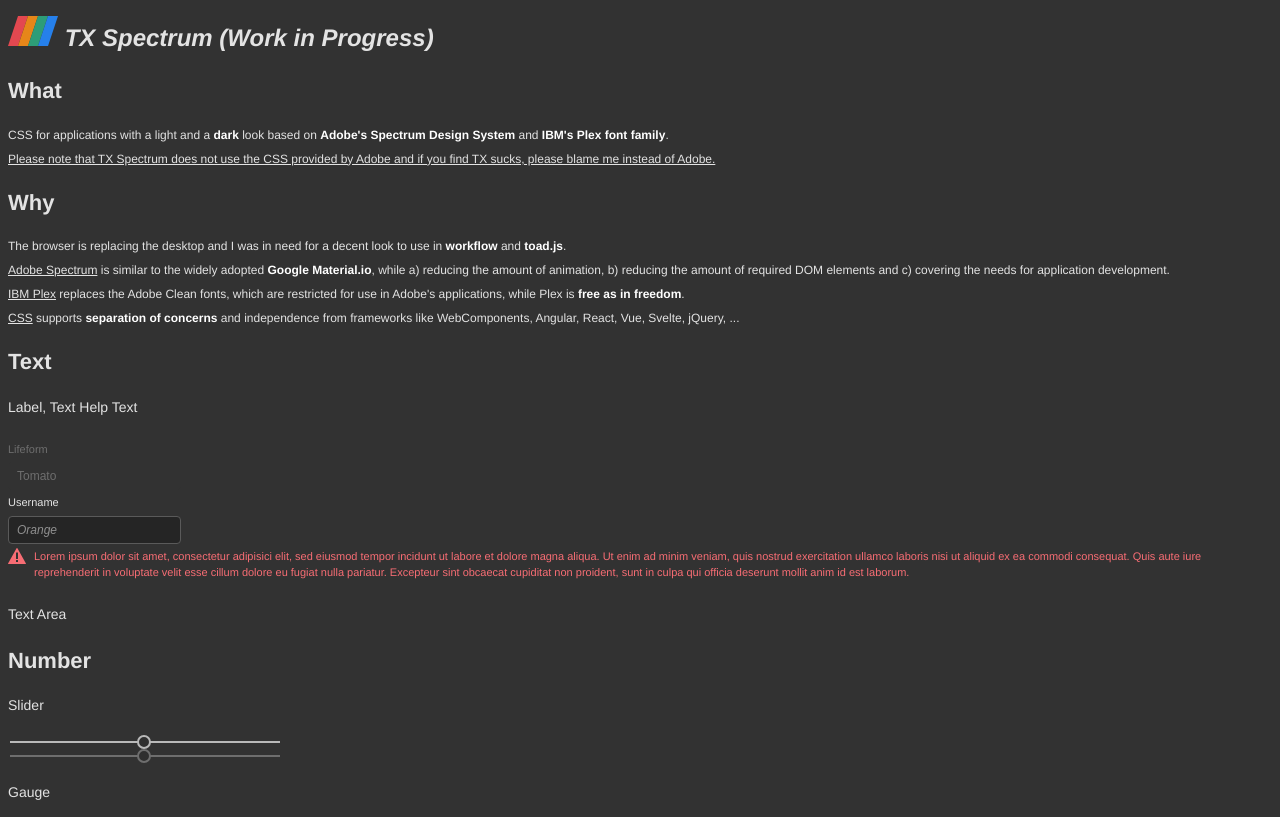
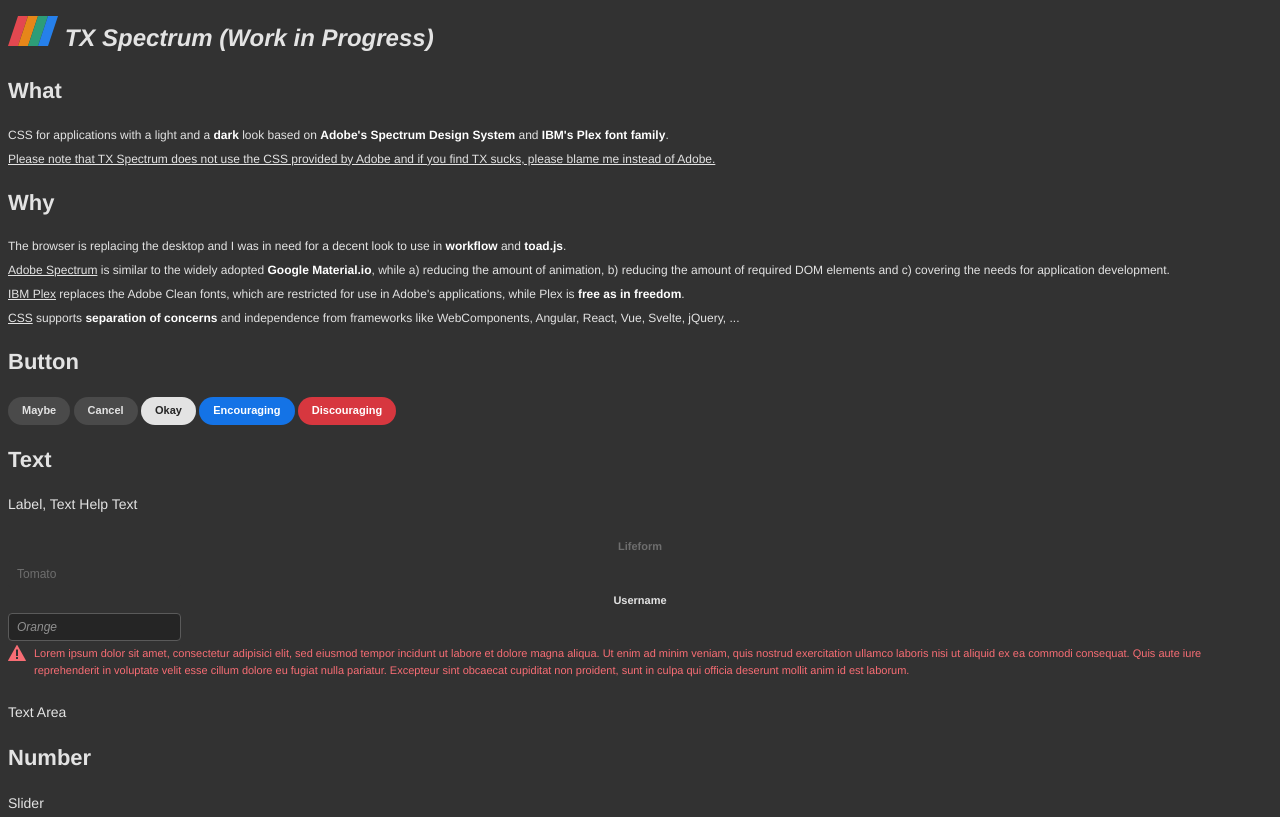
Before and after one commit to markandre13/tx-spectrum, a plain HTML site: page index.html in a window 1280 px wide. Shown: the top 817 px of the page. Drawn offline with Linux system fonts and the light colour scheme; a web font is replaced by a local one.

Commit message:
add button

```diff
--- a/index.html
+++ b/index.html
@@ -21,6 +21,7 @@
     <link rel="stylesheet" type="text/css" href="style.css" />
 
     <!-- Atoms  -->
+    <link rel="stylesheet" type="text/css" href="tx-button.css" />
     <link rel="stylesheet" type="text/css" href="tx-text.css" />
     <link rel="stylesheet" type="text/css" href="tx-helptext.css" />
     <link rel="stylesheet" type="text/css" href="tx-label.css" />
@@ -32,6 +33,7 @@
     <link rel="stylesheet" type="text/css" href="tx-search.css" />
     <link rel="stylesheet" type="text/css" href="tx-searchwithin.css" />
     <link rel="stylesheet" type="text/css" href="tx-combobox.css" />
+    <link rel="stylesheet" type="text/css" href="tx-menu.css" />
     <link rel="stylesheet" type="text/css" href="tx-tabs.css" />
     <style>
         :root {
@@ -150,6 +152,42 @@
         </path>
         <path id="search" d="M33.173 30.215L25.4 22.443a12.826 12.826 0 10-2.957 2.957l7.772 7.772a2.1 2.1 0 002.958-2.958zM6 15a9 9 0 119 9 9 9 0 01-9-9z"></path>
     </svg>
+
+    <h2>Button</h2>
+
+    <style>
+
+    </style>
+
+    <button class="tx-button">
+        <span class="tx-label">
+            Maybe
+        </span>
+    </button>
+
+    <button class="tx-button">
+        <span class="tx-label">
+            Cancel
+        </span>
+    </button>
+
+    <button class="tx-button tx-default">
+        <span class="tx-label">
+            Okay
+        </span>
+    </button>
+
+    <button class="tx-button tx-accent">
+        <span class="tx-label">
+            Encouraging
+        </span>
+    </button>
+
+    <button class="tx-button tx-negative">
+        <span class="tx-label">
+            Discouraging
+        </span>
+    </button>
 
     <h2>Text</h2>
 
@@ -321,59 +359,6 @@
             </svg>
         </button>
     </div>
-
-    <style>
-        .tx-popover {
-            background-color: var(--tx-gray-50);
-            border: 1px solid var(--tx-gray-400);
-            border-radius: 4px;
-            display: inline-flex;
-            flex-direction: column;
-            filter: drop-shadow(rgba(0, 0, 0, 0.5) 0px 1px 4px);
-        }
-        .tx-menu {
-            display: inline-block;
-            padding: 0;
-            margin: 4px 0 4px 0;
-        }
-        .tx-menu > li {
-            cursor: pointer;
-            display: flex;
-            border: none;
-            border-left: 2px solid var(--tx-gray-50);
-            border-right: 2px solid var(--tx-gray-50);
-            padding: 7px 11px 7px 10px;
-            margin: 0;
-            font-weight: 500;
-            outline: none;
-        }
-        .tx-menu > li:hover {
-            background-color: var(--tx-gray-100);
-            border-color: var(--tx-gray-100);
-        }
-        .tx-menu > li:focus {
-            border-left-color: var(--toad-outline-color);
-        }
-        .tx-menu > li[role=separator] {
-            display: block;
-            box-sizing: content-box;
-            overflow: visible;
-            cursor: default;
-            height: 2px;
-            padding: 0px;
-            margin: 1.5px 7px 1.5px 7px;
-            background-color: var(--tx-gray-100);
-            white-space: pre;
-            list-style-type: none;
-        }
-        .tx-menu > li.tx-disabled {
-            color: var(--tx-gray-500);
-        }
-        .tx-menu > li.tx-disabled:hover {
-            background-color: var(--tx-gray-50);
-        }
-
-    </style>
 
     <br/>
 
--- /dev/null
+++ b/tx-button.css
@@ -0,0 +1,72 @@
+.tx-button {
+    padding: 2px 14px 2px 14px;
+    margin: 0;
+    color: var(--tx-gray-800);
+    transition: background-color 130ms ease-in-out;
+    background-color: var(--tx-gray-300);
+    border: 2px;
+    height: 28px;
+    border-radius: 16px;
+    box-shadow: none;
+}
+.tx-button.tx-default {
+    color: var(--tx-gray-50);
+    background-color: var(--tx-gray-800);
+}
+
+.tx-button.tx-accent {
+    color: var(--tx-static-white);
+    background-color: var(--tx-static-blue-600);
+}
+.tx-button.tx-accent:hover, .tx-button.tx-accent:active {
+    color: var(--tx-static-white);
+    background-color: var(--tx-static-blue-700);
+}
+.tx-button.tx-accent:hover:active {
+    color: var(--tx-static-white);
+    background-color: var(--tx-static-blue-700);
+}
+
+.tx-button.tx-negative {
+    color: var(--tx-static-white);
+    background-color: var(--tx-static-red-600);
+}
+.tx-button.tx-negative:hover, .tx-button.tx-negative:active {
+    color: var(--tx-static-white);
+    background-color: var(--tx-static-red-700);
+}
+.tx-button.tx-negative:hover:active {
+    color: var(--tx-static-white);
+    background-color: var(--tx-static-red-700);
+}
+
+.tx-button:hover, .tx-button:active {
+    color: var(--tx-gray-900);
+    background-color: var(--tx-gray-400);
+}
+.tx-button.tx-default:hover, .tx-button.tx-default:hover:active {
+    color: var(--tx-gray-50);
+    background-color: var(--tx-gray-900);
+}
+
+.tx-button:hover:active {
+    color: var(--tx-gray-900);
+    background-color: var(--tx-gray-500);
+}
+
+.tx-button:hover:active > span {
+    transition: transform 130ms ease-in-out;
+    transform: translateX(1px) translateY(1px);
+}
+.tx-button.tx-default:active {
+    color: var(--tx-gray-50);
+    background-color: var(--tx-gray-900);
+}
+
+.tx-label {
+    padding: 4px 0 6px 0;
+    align-self: center;
+    justify-self: center;
+    text-align: center;
+    font-weight: bold;
+}
--- /dev/null
+++ b/tx-menu.css
@@ -0,0 +1,49 @@
+.tx-popover {
+    background-color: var(--tx-gray-50);
+    border: 1px solid var(--tx-gray-400);
+    border-radius: 4px;
+    display: inline-flex;
+    flex-direction: column;
+    filter: drop-shadow(rgba(0, 0, 0, 0.5) 0px 1px 4px);
+}
+.tx-menu {
+    display: inline-block;
+    padding: 0;
+    margin: 4px 0 4px 0;
+}
+.tx-menu > li {
+    cursor: pointer;
+    display: flex;
+    border: none;
+    border-left: 2px solid var(--tx-gray-50);
+    border-right: 2px solid var(--tx-gray-50);
+    padding: 7px 11px 7px 10px;
+    margin: 0;
+    font-weight: 500;
+    outline: none;
+}
+.tx-menu > li:hover {
+    background-color: var(--tx-gray-100);
+    border-color: var(--tx-gray-100);
+}
+.tx-menu > li:focus {
+    border-left-color: var(--toad-outline-color);
+}
+.tx-menu > li[role=separator] {
+    display: block;
+    box-sizing: content-box;
+    overflow: visible;
+    cursor: default;
+    height: 2px;
+    padding: 0px;
+    margin: 1.5px 7px 1.5px 7px;
+    background-color: var(--tx-gray-100);
+    white-space: pre;
+    list-style-type: none;
+}
+.tx-menu > li.tx-disabled {
+    color: var(--tx-gray-500);
+}
+.tx-menu > li.tx-disabled:hover {
+    background-color: var(--tx-gray-50);
+}
--- a/tx-static.css
+++ b/tx-static.css
@@ -30,11 +30,13 @@
     --tx-static-blue-500: #2680eb;
     --tx-static-blue-600: #1473e6;
     --tx-static-blue-700: #0d66d0;
+    --tx-static-blue-800: #095aba;
 
     --tx-static-red-400: #ec5b62;
     --tx-static-red-500: #e34850;
     --tx-static-red-600: #d7373f;
     --tx-static-red-700: #c9252d;
+    --tx-static-red-800: #bb121a;
 
     --tx-static-orange-400: #f29423;
     --tx-static-orange-500: #e68619;
```
